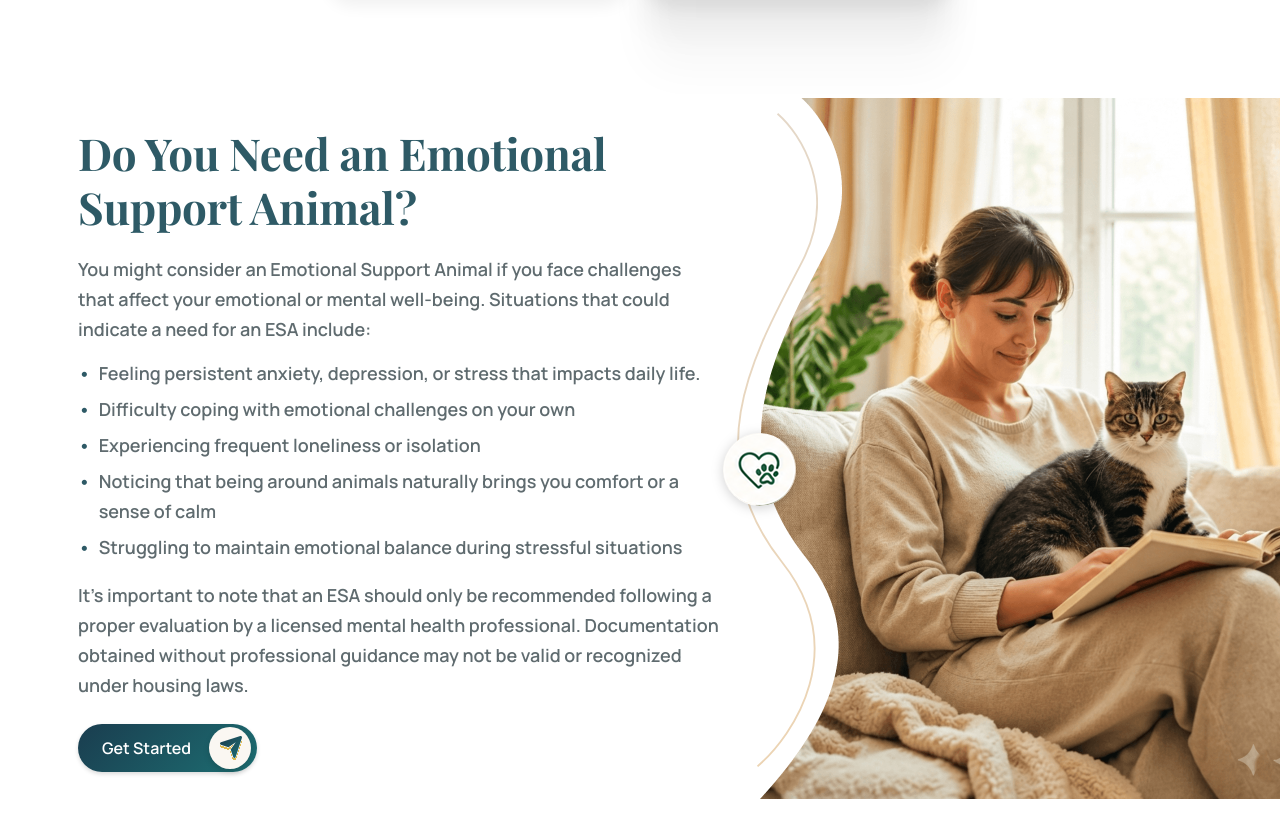
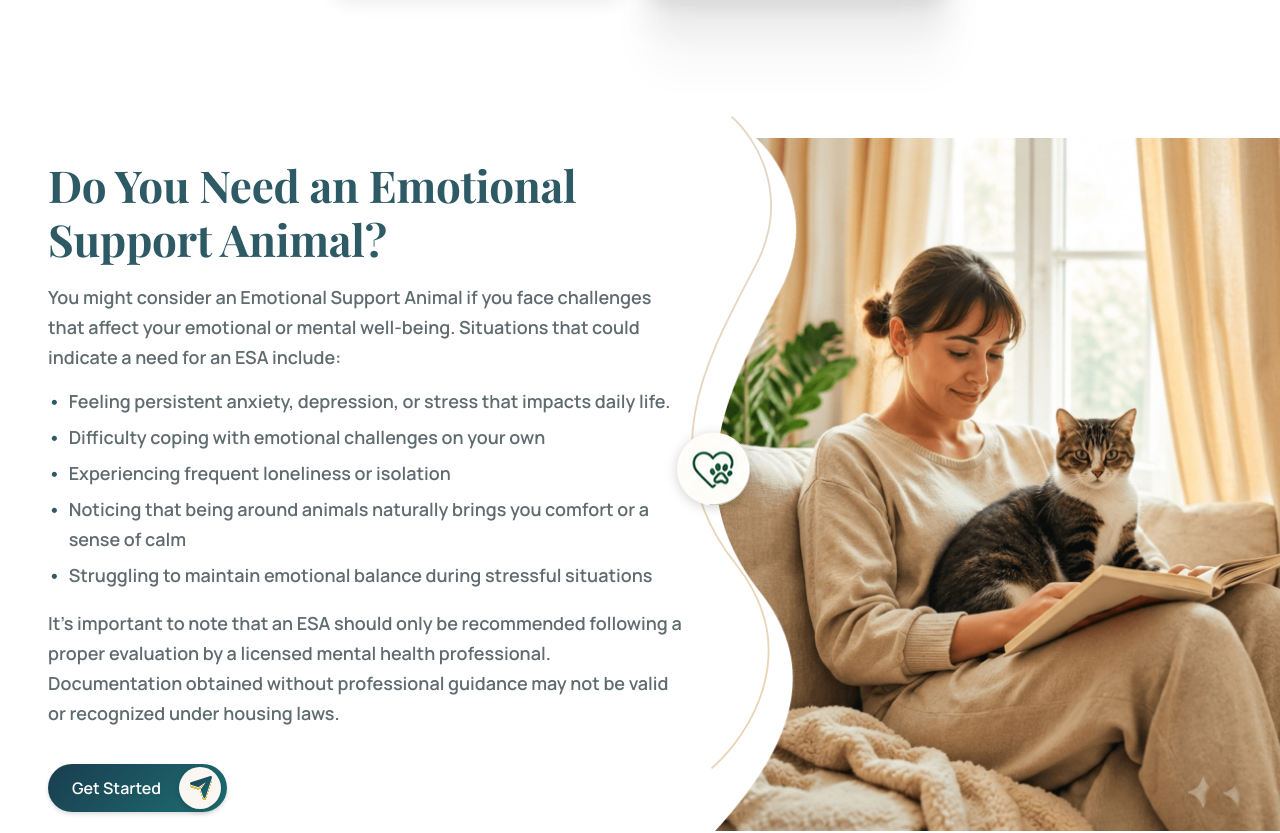
Before and after one commit to Aman-scripts/myesatherapist, a Next.js app: page / in a window 1280 px wide. Shown: the part 7874-8707 px from the top of the page. Built offline with nearby package versions, Linux system fonts and the light colour scheme; a web font is replaced by a local one.

Commit message:
fix(responsiveness): refactor DoYouNeedEsaSection for fluid 1024px screen layout

```diff
--- a/components/home/DoYouNeedEsaSection.tsx
+++ b/components/home/DoYouNeedEsaSection.tsx
@@ -16,21 +16,22 @@ export function DoYouNeedEsaSection() {
 
   return (
     <section className="relative overflow-hidden bg-white w-full py-12 lg:py-0">
-      {/* Desktop Container (Exact Figma Frame 1000011701: 1442x701) */}
-      <div className="hidden lg:flex relative w-full max-w-[1442px] mx-auto items-center justify-between min-h-[701px]">
-        {/* Left Content Area (Figma Frame 1000011682: width 737px at x=78) */}
-        <div className="w-[737px] pl-[78px] pr-4 py-8 z-10 flex flex-col justify-between shrink-0">
-          <div className="space-y-5">
-            <h2 className="font-heading text-[44px] font-bold text-[#2E5A66] leading-[54px] tracking-[-0.0066em]">
+      {/* Responsive Container */}
+      <div className="max-w-[1442px] mx-auto px-4 sm:px-6 lg:px-8 xl:px-12 relative min-h-0 lg:min-h-[640px] xl:min-h-[701px] flex flex-col lg:flex-row items-center justify-between gap-8 lg:gap-0">
+
+        {/* Left Content Area */}
+        <div className="w-full lg:w-[56%] xl:w-[54%] max-w-[737px] z-10 py-4 lg:py-10 xl:py-16 space-y-5 lg:space-y-4 xl:space-y-5">
+          <div className="space-y-3.5 lg:space-y-3 xl:space-y-4">
+            <h2 className="font-heading text-3xl sm:text-4xl lg:text-[32px] xl:text-[44px] font-bold text-[#2E5A66] leading-tight lg:leading-[42px] xl:leading-[54px] tracking-[-0.0066em]">
               Do You Need an Emotional Support Animal?
             </h2>
 
-            <div className="text-[#5F6B6F] text-[18px] font-semibold leading-[30px] font-sans space-y-3.5">
+            <div className="text-[#5F6B6F] text-base sm:text-[17px] lg:text-[14.5px] xl:text-[18px] font-semibold leading-relaxed lg:leading-[23px] xl:leading-[30px] font-sans space-y-2.5 lg:space-y-2 xl:space-y-3.5">
               <p>
                 You might consider an Emotional Support Animal if you face challenges that affect your emotional or mental well-being. Situations that could indicate a need for an ESA include:
               </p>
 
-              <ul className="space-y-1.5 list-none pl-0">
+              <ul className="space-y-1 lg:space-y-1 xl:space-y-1.5 list-none pl-0">
                 {points.map((point, idx) => (
                   <li key={idx} className="flex items-start">
                     <span className="mr-2 text-[#2E5A66] font-bold">•</span>
@@ -39,17 +40,17 @@ export function DoYouNeedEsaSection() {
                 ))}
               </ul>
 
-              <p className="pt-1 text-[18px] leading-[30px]">
+              <p className="pt-1 text-sm sm:text-base lg:text-[14px] xl:text-[18px] leading-relaxed lg:leading-[22px] xl:leading-[30px]">
                 It’s important to note that an ESA should only be recommended following a proper evaluation by a licensed mental health professional. Documentation obtained without professional guidance may not be valid or recognized under housing laws.
               </p>
             </div>
           </div>
 
-          {/* CTA Button (Figma: 179x48px) */}
-          <div className="pt-6">
+          {/* CTA Button */}
+          <div className="pt-2 sm:pt-4">
             <a
               href="#how-it-works"
-              className="inline-flex items-center justify-between w-[179px] h-[48px] rounded-[30px] pl-6 pr-1.5 text-white font-semibold text-[16px] shadow-[0_2px_4px_rgba(0,0,0,0.15)] hover:opacity-95 transition-opacity"
+              className="inline-flex items-center justify-between w-full sm:w-[179px] h-[48px] rounded-[30px] pl-6 pr-1.5 text-white font-semibold text-[16px] shadow-[0_2px_4px_rgba(0,0,0,0.15)] hover:opacity-95 transition-opacity"
               style={{ backgroundImage: TEAL_GRADIENT }}
             >
               <span className="font-sans">Get Started</span>
@@ -67,119 +68,44 @@ export function DoYouNeedEsaSection() {
           </div>
         </div>
 
-        {/* Right Visual Frame (Figma Frame 1000011732: 594x701px) */}
-        <div className="relative w-[594px] h-[701px] shrink-0 pointer-events-none">
+        {/* Right Visual Frame */}
+        <div className="w-full lg:w-[44%] xl:w-[46%] lg:absolute lg:right-0 lg:top-0 lg:bottom-0 pointer-events-none z-0 flex items-center justify-center lg:justify-end">
+          <div className="relative w-full aspect-[834/533] lg:aspect-auto lg:h-full lg:w-full max-w-[594px] lg:max-w-none">
             {/* Background Decorative Line SVG */}
-          <div className="absolute left-0 top-[15px] w-[81px] h-[669px] z-0">
+            <div className="hidden lg:block absolute left-0 top-[15px] w-[60px] xl:w-[81px] h-[85%] xl:h-[669px] z-0">
               <Image
                 src="/doyouneed-emotional-support-section-line.svg"
                 alt=""
-              width={81}
-              height={669}
+                fill
                 className="object-contain"
-              style={{ width: "auto", height: "auto" }}
               />
             </div>
 
-          {/* Main Photo (Cleaned watermark & smooth continuous bottom curve) */}
-          <div className="absolute right-0 top-0 w-[571px] h-[701px] z-10">
+            {/* Main Photo */}
+            <div className="relative lg:absolute lg:right-0 lg:top-0 lg:bottom-0 w-full lg:w-[96%] h-full z-10">
               <Image
                 src="/doyouneed-esa-perfect-v3.png"
                 alt="Emotional support dog and owner"
                 fill
                 priority
                 unoptimized
-              className="object-contain object-right"
-              sizes="571px"
+                className="object-contain object-center lg:object-right"
+                sizes="(min-width: 1024px) 594px, 100vw"
               />
             </div>
 
             {/* Floating Circle Badge at Curve Apex */}
-          <div className="absolute left-[-14px] top-[335px] w-[73px] h-[73px] z-20 drop-shadow-[0_2px_6px_rgba(0,0,0,0.18)]">
+            <div className="hidden lg:block absolute left-[-10px] xl:left-[-14px] top-[48%] -translate-y-1/2 w-[60px] xl:w-[73px] h-[60px] xl:h-[73px] z-20 drop-shadow-[0_2px_6px_rgba(0,0,0,0.18)]">
               <Image
                 src="/doyouneed-emotional-support-icon.svg"
                 alt="ESA Badge"
-              width={73}
-              height={73}
+                fill
                 className="object-contain rounded-full bg-[#FDFBF7]"
-              style={{ width: "auto", height: "auto" }}
               />
             </div>
           </div>
         </div>
 
-      {/* Mobile / Tablet View */}
-      <div className="lg:hidden py-8 space-y-8 w-full">
-        {/* Full-width Image Container (Edge to Edge) */}
-        <div className="w-full">
-          {/* Mobile Image (< sm / under 640px) */}
-          <div className="block sm:hidden relative w-full aspect-[390/475] rounded-none">
-            <Image
-              src="/mobile-do-you-need-emotional-support.png"
-              alt="Do You Need an Emotional Support Animal"
-              fill
-              unoptimized
-              priority
-              className="object-contain rounded-none"
-              sizes="100vw"
-            />
-          </div>
-
-          {/* Tablet Image (sm: to lg: / 640px to 1023px) */}
-          <div className="hidden sm:block lg:hidden relative w-full aspect-[834/533] rounded-none">
-            <Image
-              src="/tablet-do-you-need-emotional-support.png"
-              alt="Do You Need an Emotional Support Animal"
-              fill
-              unoptimized
-              priority
-              className="object-contain rounded-none"
-              sizes="100vw"
-            />
-          </div>
-        </div>
-
-        {/* Text & Button Container */}
-        <div className="px-4 sm:px-6 max-w-3xl mx-auto space-y-8">
-          <div className="space-y-4">
-            <h2 className="font-heading text-3xl sm:text-4xl font-bold text-[#2E5A66] leading-tight tracking-[-0.0066em]">
-              Do You Need an Emotional Support Animal?
-            </h2>
-
-            <div className="text-[#5F6B6F] text-base sm:text-[18px] font-semibold leading-relaxed space-y-3">
-              <p>
-                You might consider an Emotional Support Animal if you face challenges that affect your emotional or mental well-being. Situations that could indicate a need for an ESA include:
-              </p>
-
-              <ul className="space-y-1.5 list-none pl-0">
-                {points.map((point, idx) => (
-                  <li key={idx} className="flex items-start">
-                    <span className="mr-2 text-[#2E5A66] font-bold">•</span>
-                    <span>{point}</span>
-                  </li>
-                ))}
-              </ul>
-
-              <p className="pt-2 text-sm sm:text-base leading-relaxed">
-                It’s important to note that an ESA should only be recommended following a proper evaluation by a licensed mental health professional. Documentation obtained without professional guidance may not be valid or recognized under housing laws.
-              </p>
-            </div>
-          </div>
-
-          {/* Action Button */}
-          <div>
-            <a
-              href="#how-it-works"
-              className="inline-flex items-center justify-between w-full sm:w-[179px] h-[48px] rounded-[30px] pl-6 pr-1.5 text-white font-semibold text-[16px] shadow-sm"
-              style={{ backgroundImage: TEAL_GRADIENT }}
-            >
-              <span>Get Started</span>
-              <span className="w-[42px] h-[42px] rounded-full bg-[#FAF7F2] shadow-[0_3px_6px_rgba(0,0,0,0.15)] flex items-center justify-center shrink-0">
-                <Image src="/send-icon.svg" alt="" width={20} height={20} style={{ width: "auto", height: "auto" }} />
-              </span>
-            </a>
-          </div>
-        </div>
       </div>
     </section>
   );
```
Lines whose indentation alone changed are shown as unchanged.
